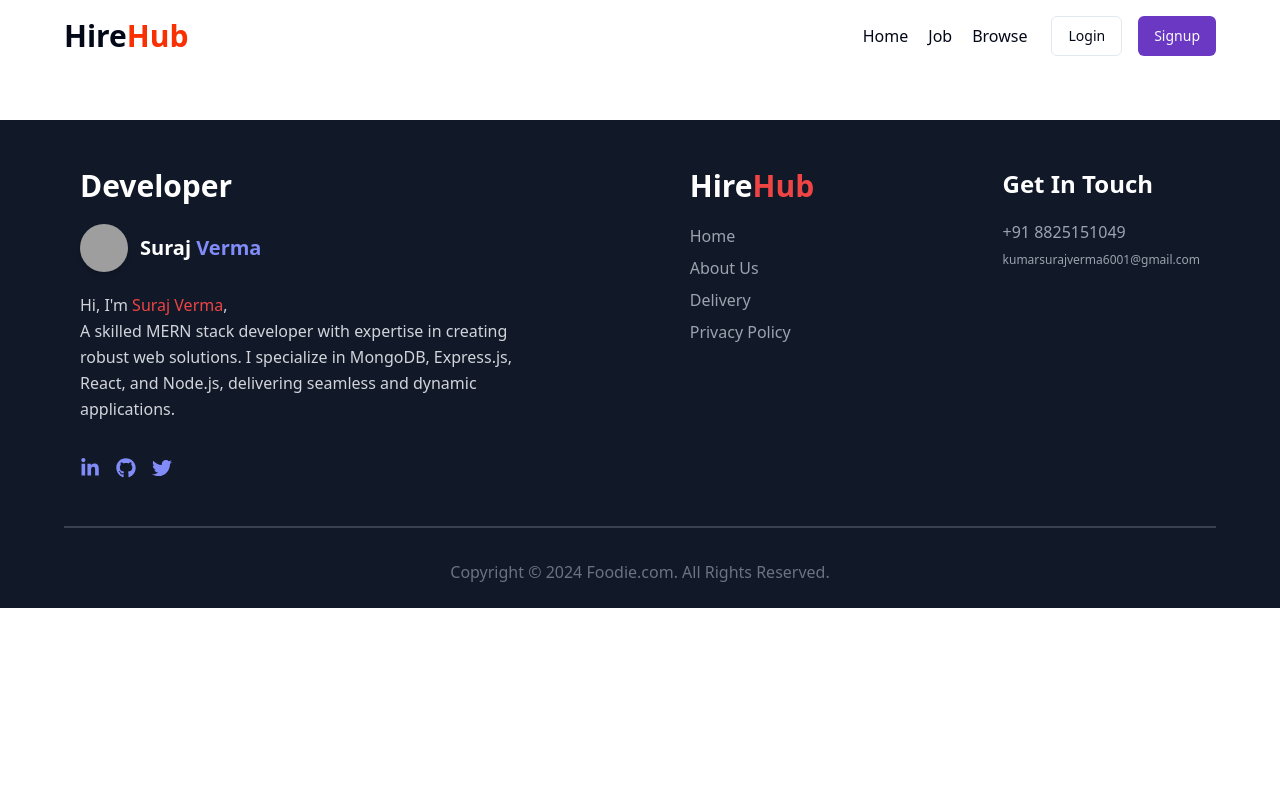
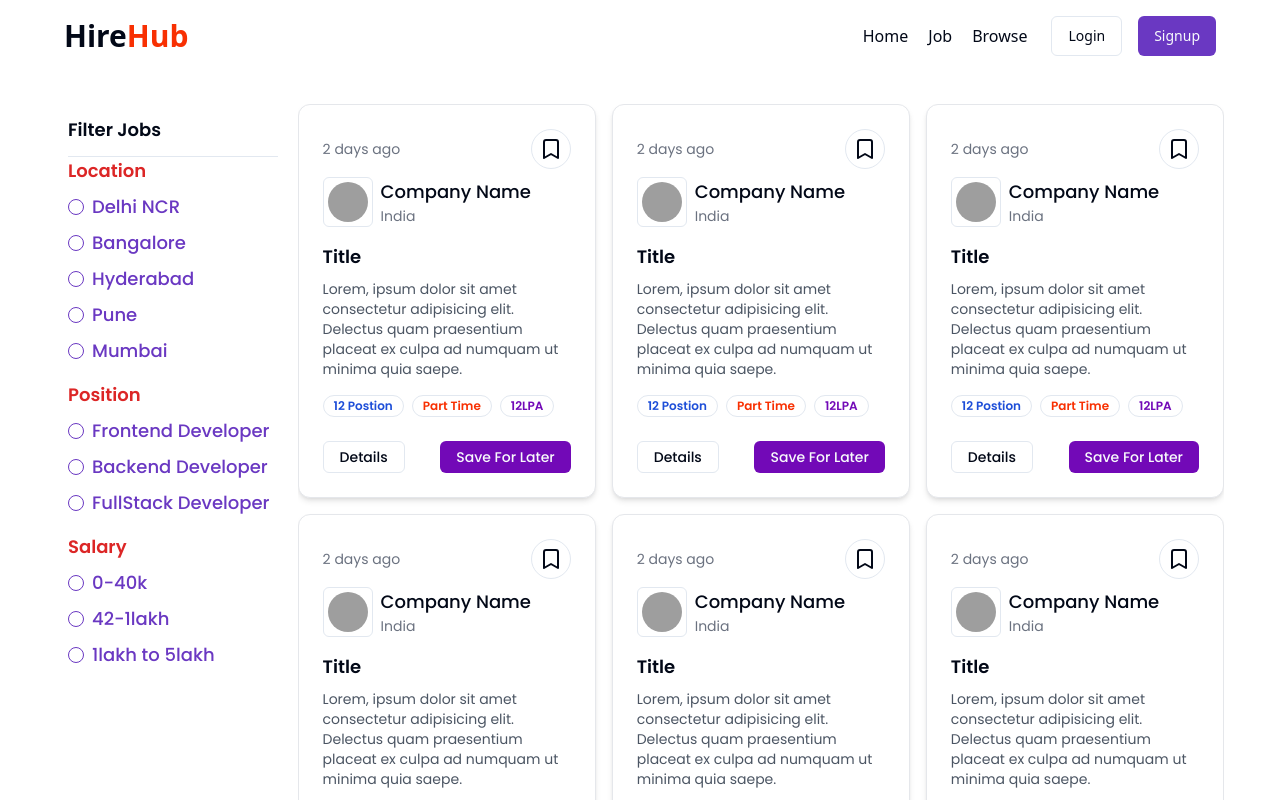
Before and after one commit to Himanshu8825/Job-Portal, a React (Vite) app in the folder frontend/: page /jobs in a window 1280 px wide. Shown: the top 800 px of the page. Built offline with nearby package versions, Linux system fonts and the light colour scheme; grey boxes are pictures that could not be loaded.

Commit message:
frontend almost done

```diff
--- a/frontend/src/App.jsx
+++ b/frontend/src/App.jsx
@@ -1,5 +1,5 @@
 import { Route, Routes } from 'react-router-dom';
-import { Footer, Home, Login, Navbar, Signup } from './Index';
+import { Browse, Footer, Home, Jobs, Login, Navbar, Signup } from './Index';
 
 const App = () => {
   return (
@@ -10,8 +10,9 @@ const App = () => {
         <Route path="/" element={<Home />} />
         <Route path="/signup" element={<Signup />} />
         <Route path="/login" element={<Login />} />
+        <Route path="/jobs" element={<Jobs />} />
+        <Route path="/browse" element={<Browse />} />
       </Routes>
-
 
       <Footer />
     </>
--- /dev/null
+++ b/frontend/src/components/FilterCard.jsx
@@ -0,0 +1,53 @@
+import { Label } from './ui/label';
+import { RadioGroup, RadioGroupItem } from './ui/radio-group';
+
+const FilterCard = () => {
+  const filterData = [
+    {
+      filterType: 'Location',
+      array: ['Delhi NCR', 'Bangalore', 'Hyderabad', 'Pune', 'Mumbai'],
+    },
+    {
+      filterType: 'Position',
+      array: ['Frontend Developer', 'Backend Developer', 'FullStack Developer'],
+    },
+    {
+      filterType: 'Salary',
+      array: ['0-40k', '42-1lakh', '1lakh to 5lakh'],
+    },
+  ];
+
+  return (
+    <div className="w-full bg-white p-3 rounded-md poppins-medium text-xl">
+      <h1 className="font-bold text-lg">Filter Jobs</h1>
+      <hr className="mt-3" />
+      <RadioGroup>
+        {filterData.map((data, index) => (
+          <div key={index}>
+            <h1 className="font-bold text-lg text-red-600">
+              {data.filterType}
+            </h1>
+            {data.array.map((item, idx) => {
+              const itemId = `id${index}-${idx}`;
+
+              return (
+                <div className="flex items-center space-x-2 my-2" key={itemId}>
+                  <RadioGroupItem
+                    className="text-[#6A38C2] border-[#6A38C2]"
+                    value={item}
+                    id={itemId}
+                  />
+                  <Label className="text-lg text-[#6A38C2]" htmlFor={itemId}>
+                    {item}
+                  </Label>
+                </div>
+              );
+            })}
+          </div>
+        ))}
+      </RadioGroup>
+    </div>
+  );
+};
+
+export default FilterCard;
--- /dev/null
+++ b/frontend/src/components/Job.jsx
@@ -0,0 +1,60 @@
+import { Bookmark } from 'lucide-react';
+import { Avatar, AvatarImage } from './ui/avatar';
+import { Badge } from './ui/badge';
+import { Button } from './ui/button';
+
+const Job = () => {
+  return (
+    <div className="p-6 poppins-medium rounded-xl  shadow-md bg-white border border-gray-200 cursor-pointer transition-all  duration-300 poppins-medium">
+      <div className="flex justify-between items-center">
+        <p className="text-sm text-gray-500">2 days ago</p>
+        <Button variant="outline" className=" rounded-full" size="icon">
+          <Bookmark />
+        </Button>
+      </div>
+
+      <div className="flex items-center gap-2 my-2">
+        <Button variant="outline" className="p-6" size="icon">
+          <Avatar>
+            <AvatarImage src=" https://www.netsolutions.com/insights/wp-content/uploads/2022/06/how-to-become-a-software-developer.webp " />
+          </Avatar>
+        </Button>
+        <div className="">
+          <h1 className=" font-medium text-lg">Company Name</h1>
+          <p className=" text-sm text-gray-500">India</p>
+        </div>
+      </div>
+
+      <div className="">
+        <h1 className="font-bold text-lg py-2">Title</h1>
+        <p className=" text-sm text-gray-600">
+          Lorem, ipsum dolor sit amet consectetur adipisicing elit. Delectus
+          quam praesentium placeat ex culpa ad numquam ut minima quia saepe.
+        </p>
+      </div>
+
+      <div className="flex items-center gap-2 mt-4">
+        <Badge className={'text-blue-700'} variant="ghost">
+          12 Postion
+        </Badge>
+        <Badge className={'text-[#F83002]'} variant="ghost">
+          Part Time
+        </Badge>
+        <Badge className={'text-[#7209b7]'} variant="ghost">
+          12LPA
+        </Badge>
+      </div>
+
+      <div className="flex items-center justify-between  mt-6">
+        <Button variant="outline" className="h-8">
+          Details
+        </Button>
+        <Button className="bg-[#7209b7] hover:bg-[#5f049b] h-8">
+          Save For Later
+        </Button>
+      </div>
+    </div>
+  );
+};
+
+export default Job;
--- a/frontend/src/components/shared/Navbar.jsx
+++ b/frontend/src/components/shared/Navbar.jsx
@@ -9,7 +9,7 @@ import { Popover, PopoverContent } from '../ui/popover';
 const Navbar = () => {
   const user = false;
   return (
-    <div className=" bg-white px-16 py-4">
+    <div className="hidden lg:block bg-white px-16 py-4">
       <div className="flex items-center justify-between">
         <div>
           <Link to="/">
@@ -21,9 +21,16 @@ const Navbar = () => {
 
         <div className="flex items-center gap-6">
           <ul className=" flex font-medium items-center gap-5">
-            <li>Home </li>
-            <li> Job </li>
-            <li> Browse </li>
+            <Link to="/">
+              {' '}
+              <li>Home </li>
+            </Link>
+            <Link to="/jobs">
+              <li> Job </li>
+            </Link>
+            <Link to="/browse">
+              <li> Browse </li>
+            </Link>
           </ul>
 
           {!user ? (
--- /dev/null
+++ b/frontend/src/pages/Browse.jsx
@@ -0,0 +1,21 @@
+import { Job } from '@/Index';
+
+const Browse = () => {
+  const randomJobs = [1, 2, 3, 4, 5, 6];
+  return (
+    <div className="xl:px-16 lg:px-10 md:px-6 px-4   py-2 poppins-medium">
+      <h1 className=" font-bold text-xl my-6">
+        Search Results{' '}
+        <span className="text-[#7209b7]">({randomJobs.length})</span>
+      </h1>
+
+      <div className="grid grid-cols-3 gap-4 ">
+        {randomJobs.map(() => {
+          return <Job />;
+        })}
+      </div>
+    </div>
+  );
+};
+
+export default Browse;
--- /dev/null
+++ b/frontend/src/pages/Jobs.jsx
@@ -0,0 +1,29 @@
+import { FilterCard, Job } from '@/Index';
+
+const Jobs = () => {
+  const jobArray = [1, 2, 3, 4, 5, 6, 7, 8, 9, 10, 11, 12, 13];
+
+  return (
+    <div className=" w-full flex  xl:px-14 lg:px-10 md:px-6 px-4 xl:py-8 lg:py-4 py-2 gap-2 ">
+      <div className="w-[20%]">
+        <FilterCard />
+      </div>
+
+      {jobArray.length <= 0 ? (
+        <span>Job Not Found</span>
+      ) : (
+        <div className="flex-1 overflow-y-auto  pb-5">
+          <div className="grid xl:grid-cols-3 lg:grid-cols-2 md:grid-cols-2 grid-cols-1 gap-4">
+            {jobArray.map((item, index) => (
+              <div key={index}>
+                <Job />
+              </div>
+            ))}
+          </div>
+        </div>
+      )}
+    </div>
+  );
+};
+
+export default Jobs;
```
Also changed, not shown: frontend/src/Index.js (+13 -6 lines), frontend/src/components/CategoryCrausel.jsx (renamed from frontend/src/pages/CategoryCrausel.jsx), frontend/src/components/HeroSection.jsx (renamed from frontend/src/pages/HeroSection.jsx), frontend/src/components/LatestJob.jsx (renamed from frontend/src/pages/LatestJob.jsx).
